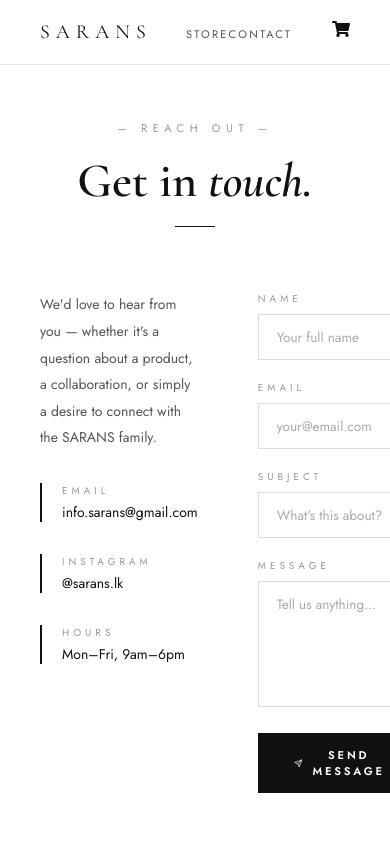
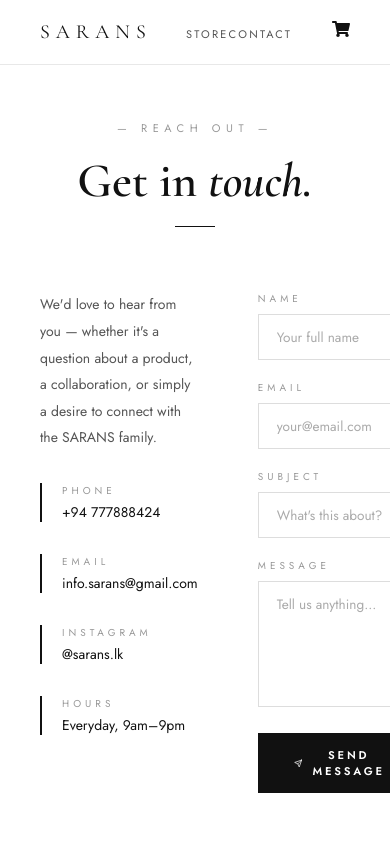
Before and after one commit to sarangan16/online-store, a React (Create React App) app: page /contact in a window 390 px wide. Shown: the top 844 px of the page. Built offline with nearby package versions, Linux system fonts and the light colour scheme.

Commit message:
feat: contact phone number and opening hours added

```diff
--- a/src/components/Contact.jsx
+++ b/src/components/Contact.jsx
@@ -119,9 +119,10 @@ const Contact = () => {
 
             {/* contact details - looping so i dont repeat myself */}
             {[
+              { label: "Phone", value: "+94 777888424" },
               { label: "Email", value: "info.sarans@gmail.com" },
               { label: "Instagram", value: "@sarans.lk" },
-              { label: "Hours", value: "Mon–Fri, 9am–6pm" },
+              { label: "Hours", value: "Everyday, 9am–9pm" },
             ].map((item) => (
               <div
                 key={item.label}
```
